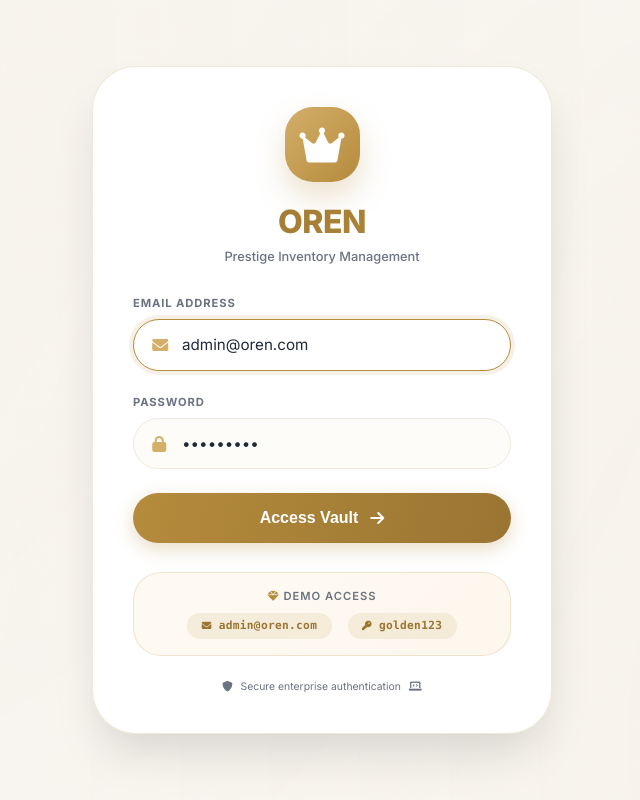
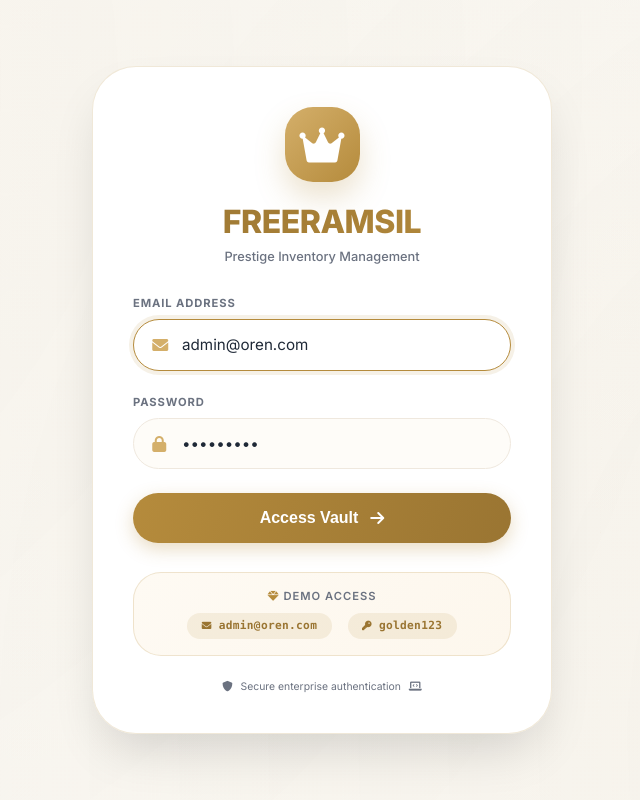
Before and after one commit to olasilva/CSC817, a plain HTML site: page public/auth.html in a window 1280 px wide. Shown: the whole page, without its empty margins (318-958 px from the left). Drawn offline with Linux system fonts and the light colour scheme.

Commit message:
new beginings

```diff
--- a/public/auth.html
+++ b/public/auth.html
@@ -377,7 +377,9 @@
                 <div class="logo-icon">
                     <i class="fas fa-crown"></i>
                 </div>
-                <h1>OREN</h1>
+                <h1>FREERAMSIL
+
+                </h1>
                 <p>Prestige Inventory Management</p>
             </div>
 
```
